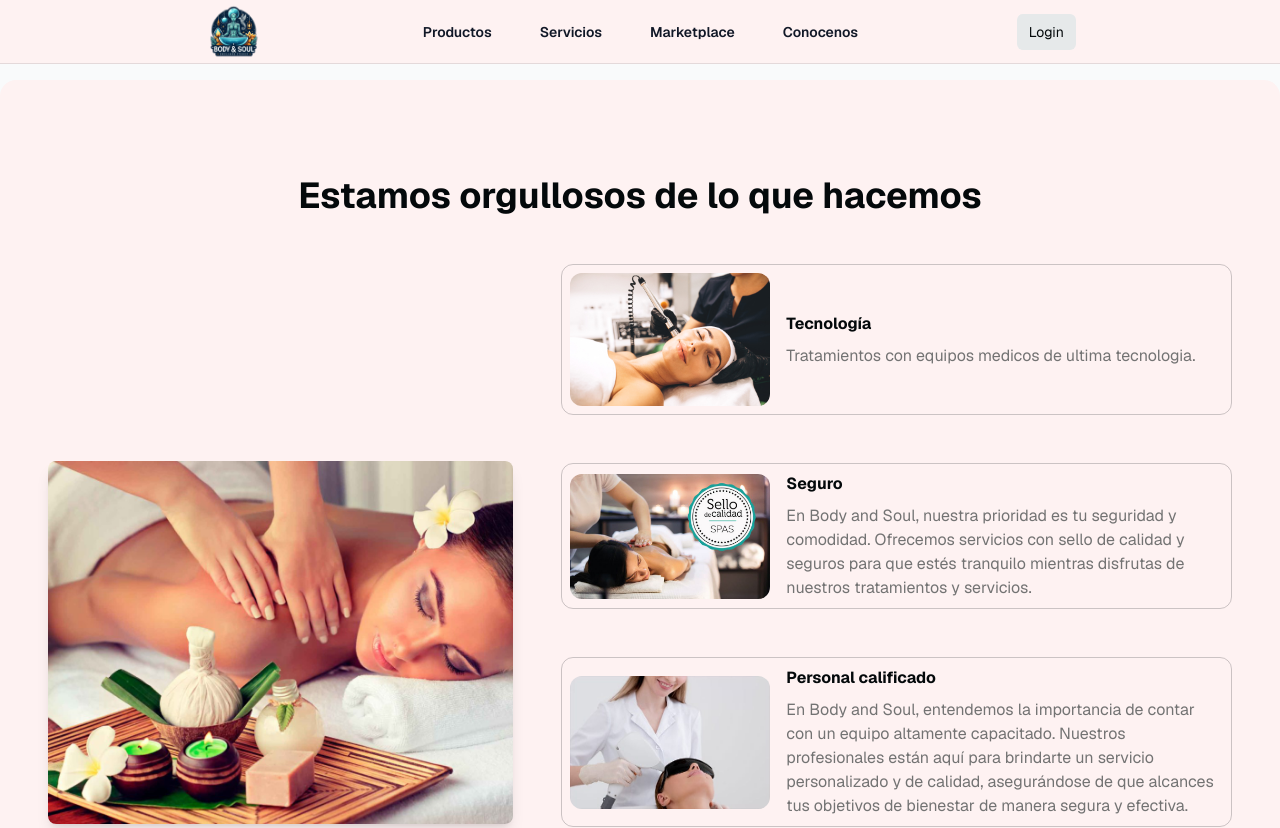
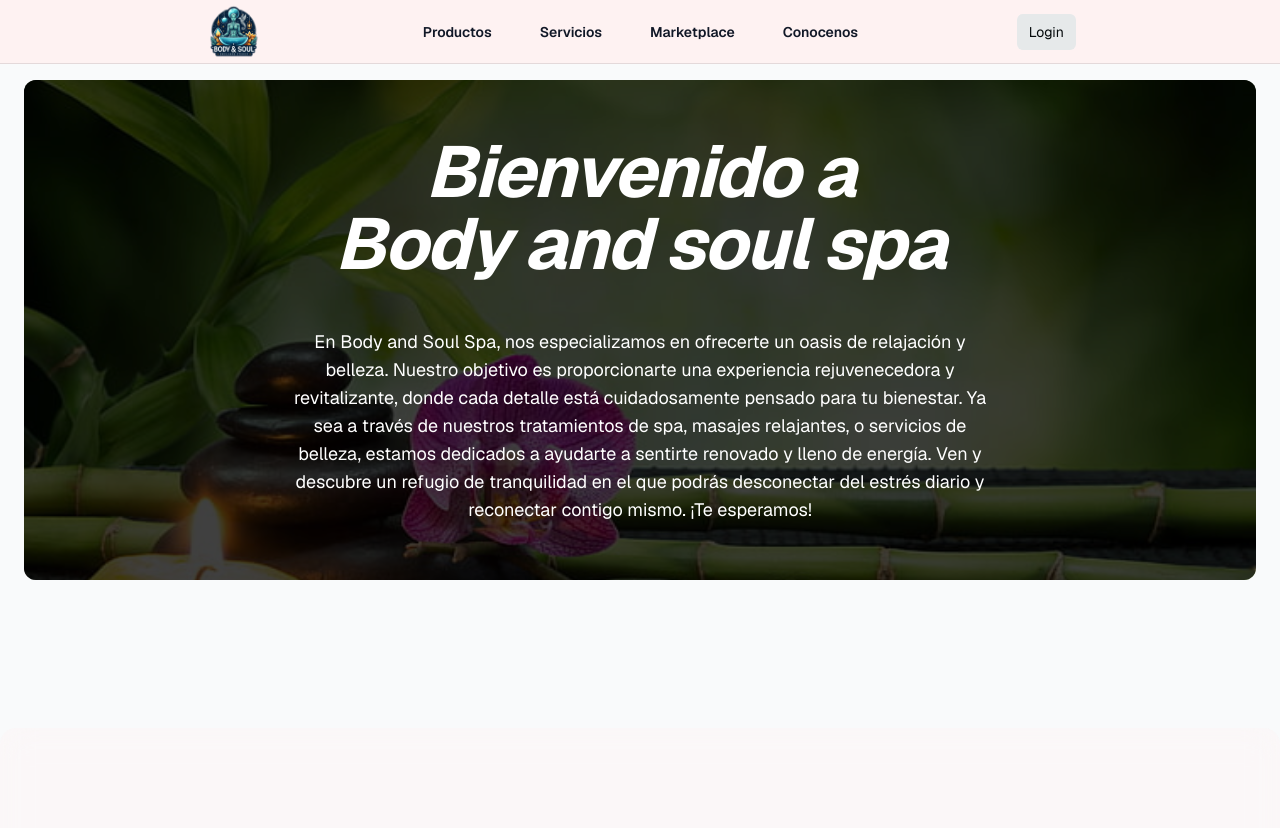
Before and after one commit to jeissonAraque/bodyandsoul-app, a Next.js app: page / in a window 1280 px wide. Shown: the top 828 px of the page. Built offline with nearby package versions, Linux system fonts and the light colour scheme; no server answers.

Commit message:
Se agrega componente welcome

```diff
--- a/app/page.tsx
+++ b/app/page.tsx
@@ -1,11 +1,12 @@
+import React from "react";
 import AuthButton from "../components/AuthButton";
 import { createClient } from "@/utils/supabase/server";
 import Nav from "@/components/(main)/Nav";
 import Testimonials from "@/components/(main)/Testimonial";
 import Description from "@/components/(main)/Description";
+import Welcome from "@/components/(main)/Welcome";
 
 export default async function Index() {
-
   const canInitSupabaseClient = () => {
     try {
       createClient();
@@ -26,10 +27,13 @@
         </div>
       </nav>
 
-      <div className="bg-red-50 dark:bg-slate-600 mt-20 rounded-2xl">
+      <div className="w-full">
+        <Welcome />
+      </div>
+      <div className="bg-red-50 dark:bg-slate-600 mt-5 rounded-2xl w-full backdrop-blur-lg bg-opacity-30 backdrop-filter">
         <Description />
       </div>
-      <div className="bg-red-50 dark:bg-slate-600 mt-10 rounded-2xl">
+      <div className="bg-red-50 dark:bg-slate-600 mt-10 rounded-2xl w-full backdrop-blur-lg bg-opacity-30 backdrop-filter">
         <Testimonials />
       </div>
 
--- /dev/null
+++ b/components/(main)/Welcome.tsx
@@ -0,0 +1,25 @@
+import React from "react";
+
+export default function Welcome() {
+  return (
+    <div className="mt-20 md:px-6">
+      <section className="background-radial-gradient mb-32 text-center lg:text-left">
+        <div className="relative overflow-hidden bg-cover bg-no-repeat bg-[50%] bg-[url('/meditation.jpg')] h-[500px] rounded-xl">
+          <div className="absolute top-0 right-0 bottom-0 left-0 h-full w-full overflow-hidden bg-[hsla(0,0%,0%,0.75)] bg-fixed">
+            <div className="flex h-full items-center justify-center">
+              <div className="max-w-[800px] px-6 py-6 text-center text-white md:py-0 md:px-12">
+                <h2 className="mb-12 text-5xl font-bold leading-tight tracking-tight md:text-6xl xl:text-7xl font-style: italic">
+                  Bienvenido a <br />
+                  <span>Body and soul spa</span>
+                </h2>
+                <p className="text-lg">
+                    En Body and Soul Spa, nos especializamos en ofrecerte un oasis de relajación y belleza. Nuestro objetivo es proporcionarte una experiencia rejuvenecedora y revitalizante, donde cada detalle está cuidadosamente pensado para tu bienestar. Ya sea a través de nuestros tratamientos de spa, masajes relajantes, o servicios de belleza, estamos dedicados a ayudarte a sentirte renovado y lleno de energía. Ven y descubre un refugio de tranquilidad en el que podrás desconectar del estrés diario y reconectar contigo mismo. ¡Te esperamos!
+                </p>
+              </div>
+            </div>
+          </div>
+        </div>
+      </section>
+    </div>
+  );
+}
--- a/tailwind.config.js
+++ b/tailwind.config.js
@@ -14,6 +14,14 @@
           "background-hover": "hsl(var(--btn-background-hover))",
         },
       },
+      backdropBlur: {
+        none: 'none',
+        sm: '4px',
+        md: '8px',
+        lg: '16px',
+        xl: '24px',
+        '2xl': '40px',
+      },
     },
   },
   plugins: [],
```
Also changed, not shown: app/protected/page.tsx (+0 -40 lines), public/meditation.jpg (added).
